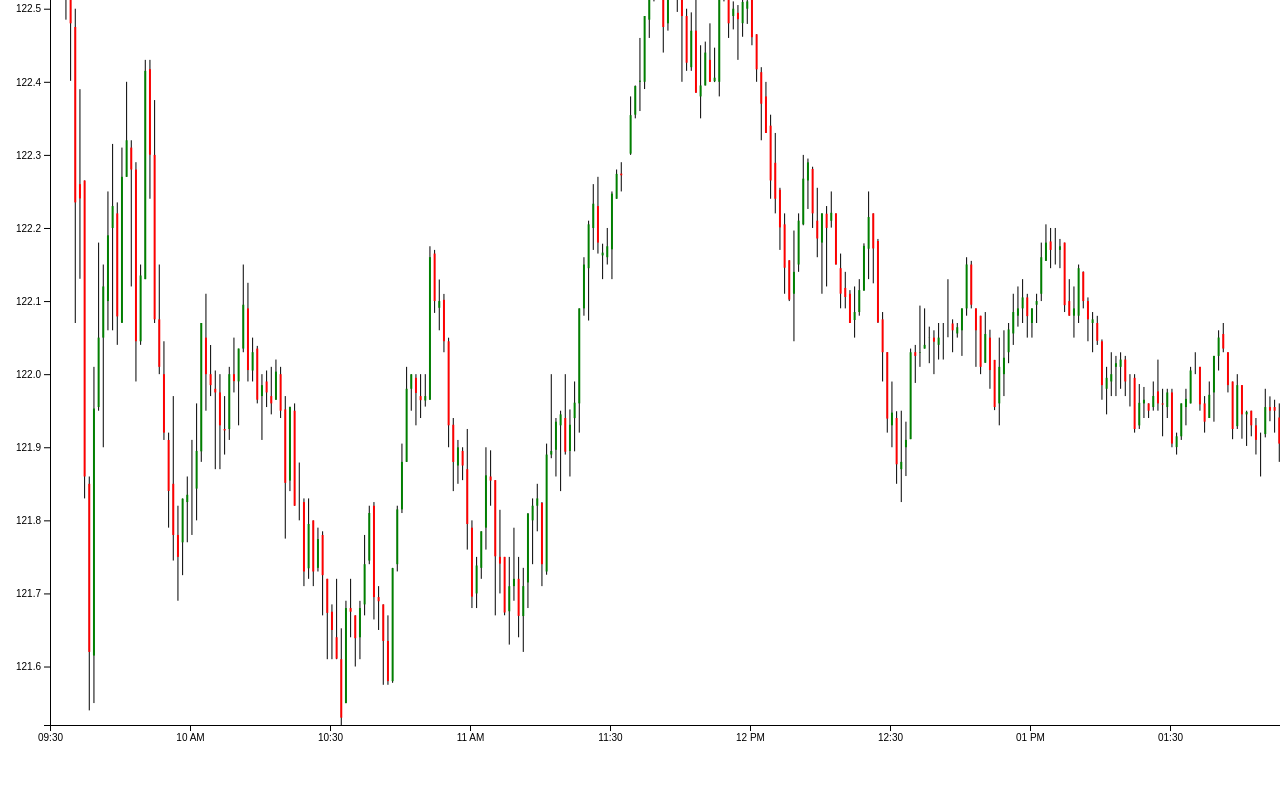
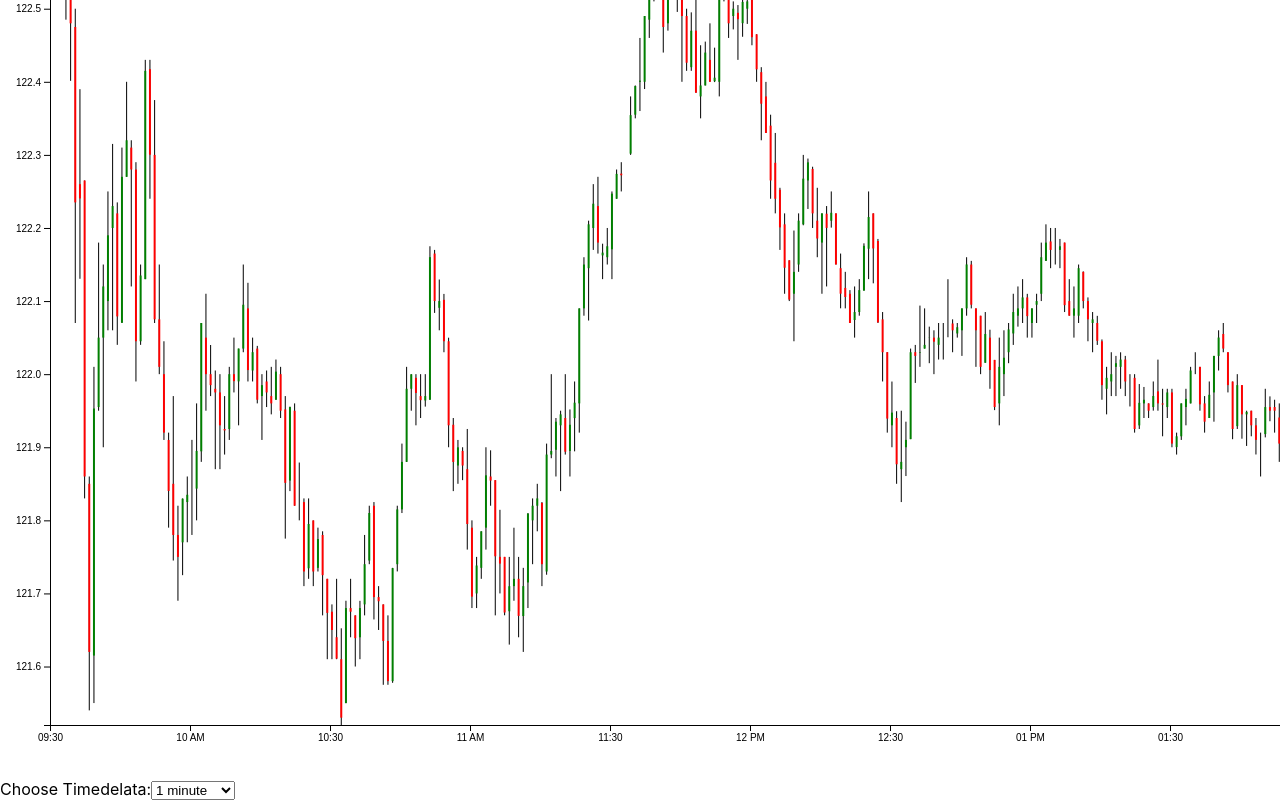
Before and after one commit to garys-io/garys-io-candlestick-chart-d3, a React (Create React App) app: page / in a window 1280 px wide. Shown: the part 305-1105 px from the top of the page. Before the commit the page ends 1084 px from the top, so only its background shows below. Built offline with nearby package versions, Linux system fonts and the light colour scheme.

Commit message:
Let user select the timedelta

```diff
--- a/src/App.js
+++ b/src/App.js
@@ -1,12 +1,16 @@
-import React, { useEffect, useRef } from 'react'
+import React, { useEffect, useRef, useState } from 'react'
 import { select, scaleTime, scaleLinear, min, max, axisBottom, axisLeft } from 'd3'
 
-import { parsed1minData, YEAR, MONTH, DAY } from './dataTransformer'
+import { timedelta, YEAR, MONTH, DAY } from './dataTransformer'
+
+const defaultInterval = '1 minute'
 
 function App() {
     const svgRef = useRef()
 
-    const data = parsed1minData
+    const [interval, setInterval] = useState(defaultInterval)
+
+    const data = timedelta[interval]
     const width = 1920
     const height = 1080
     const margin = 50
@@ -56,6 +60,20 @@ function App() {
     return (
         <>
             <svg ref={svgRef} width={width} height={height}></svg>
+            <div>
+                <label htmlFor="timedelta">Choose Timedelata:</label>
+                <select
+                    id="timedelta"
+                    onChange={e => setInterval(e.target.value)}
+                    defaultValue={defaultInterval}
+                >
+                    {Object.keys(timedelta).map(key => (
+                        <option value={key} key={key}>
+                            {key}
+                        </option>
+                    ))}
+                </select>
+            </div>
         </>
     )
 }
--- a/src/dataTransformer.js
+++ b/src/dataTransformer.js
@@ -108,14 +108,12 @@ for (let i = 0; i < parsed10secData.length + 12; i += 12) {
     })
 }
 
-export {
-    YEAR,
-    MONTH,
-    DAY,
-    data as rawData,
-    parsed10secData,
-    parsed20secData,
-    parsed30secData,
-    parsed1minData,
-    parsed2minData,
+const timedelta = {
+    '10 second': parsed10secData,
+    '20 second': parsed20secData,
+    '30 second': parsed30secData,
+    '1 minute': parsed1minData,
+    '2 minute': parsed2minData,
 }
+
+export { YEAR, MONTH, DAY, data as rawData, timedelta }
```
